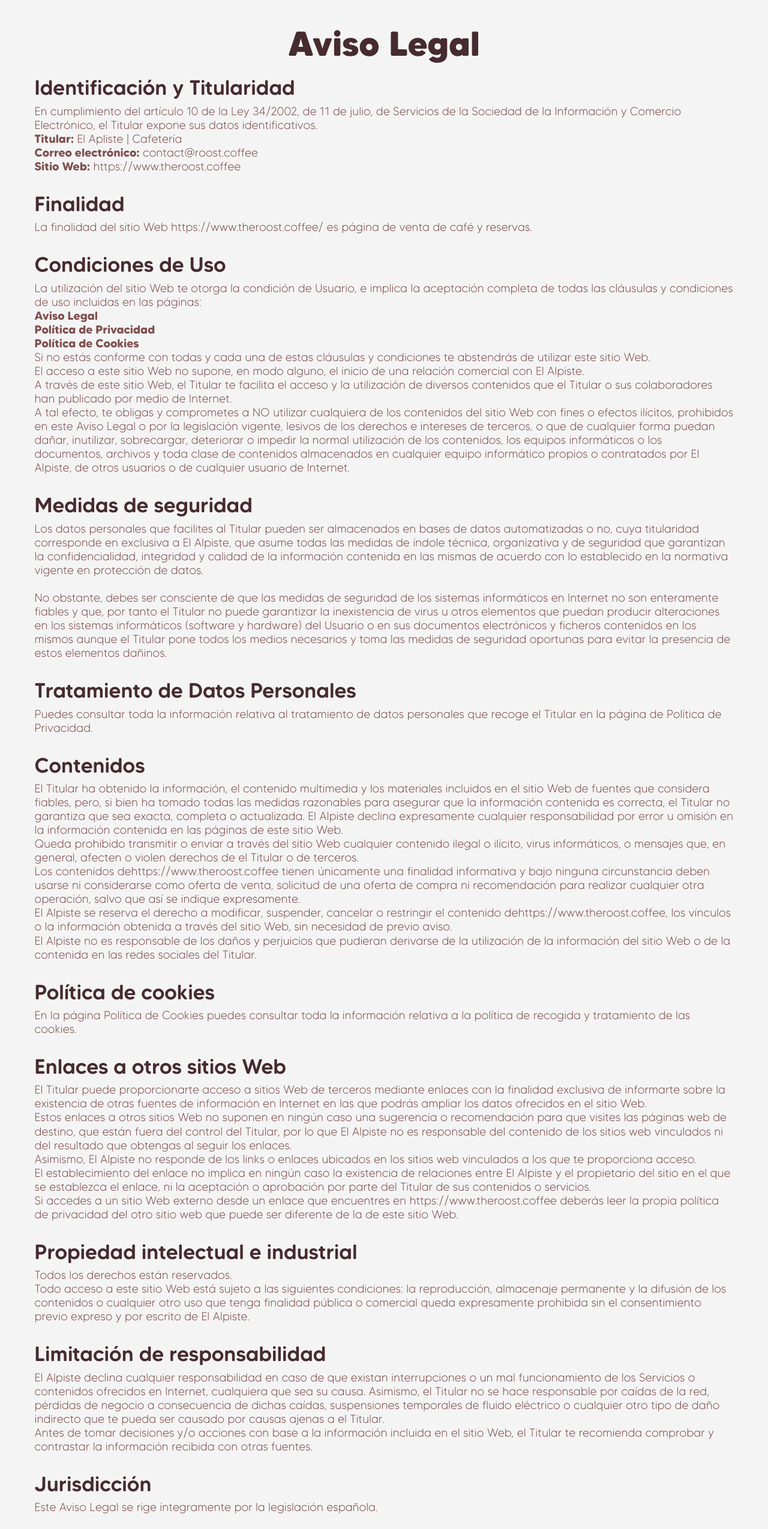
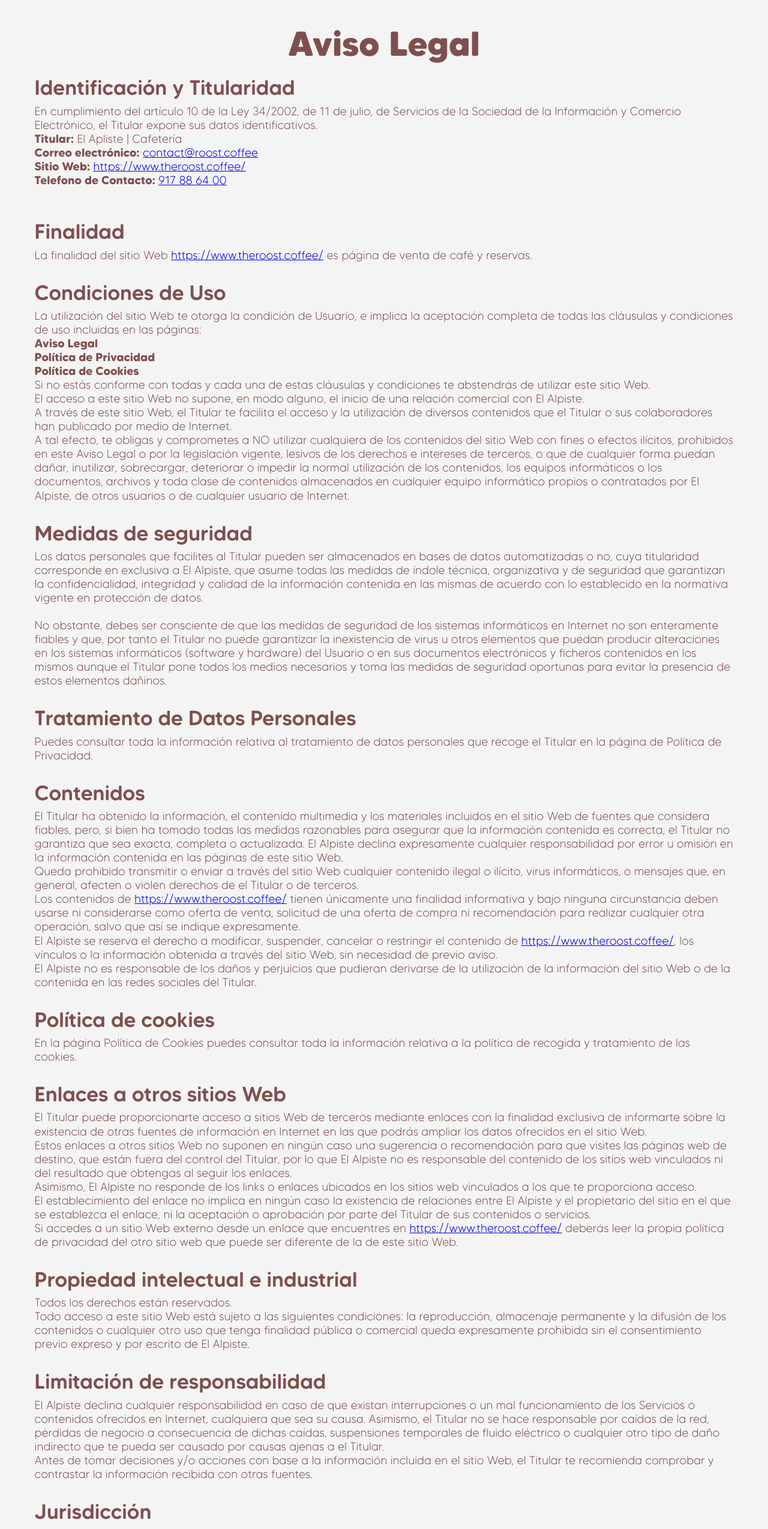
Before and after one commit to paolaski/The-Roost-Frontend, a React (Create React App) app: page /legal in a window 1280 px wide. Shown: the part 160-2709 px from the top of the page at 60% size. Built offline with nearby package versions, Linux system fonts and the light colour scheme.

Commit message:
Fixing Components and making it AMAZING✨

```diff
--- a/src/elements/Image/Image.tsx
+++ b/src/elements/Image/Image.tsx
@@ -11,6 +11,7 @@
 
 const Image: FC<ImageProps> = ({width, height, src, radius}) => {
 	let classImage: string = "c-image";
+
 	radius ? classImage += " c-image--border-radius" : classImage += "";
 
 		return(
--- /dev/null
+++ b/src/elements/Link/Link.tsx
@@ -0,0 +1,40 @@
+import React, {FC} from 'react';
+
+interface LinkProps{
+	hrefTo?: string | number;
+	description?: string;
+	refTo?: string;
+	color?: string;
+}
+
+const Link: FC<LinkProps> = ({hrefTo = "", description = "", refTo = "", color = "", children}) => {
+	let finalHref = "";
+	let linkClass = "link ";
+
+	if (typeof hrefTo == "number" && refTo === "tel"){
+		finalHref = "tel:" + hrefTo;
+	} else if (typeof hrefTo == "string" && refTo === "mailto"){
+		finalHref = "mailto:" + hrefTo;
+		if(description !== ""){
+			let descriptionFinal = "?Subject=" + description?.trim().replaceAll(" ","%20");
+			finalHref += descriptionFinal;
+		}
+	} else {
+		finalHref += hrefTo;
+	}
+
+	color === "black" 	? linkClass += " link--black" : "";
+	color === "brown" 	? linkClass += " link--brown" : "";
+	color === "green" 	? linkClass += " link--green" : "";
+
+	linkClass += color;
+
+	return (
+	<>
+		<a className={linkClass} data-testid="Link" href={finalHref}>
+			{children}
+		</a>
+	</>
+	);
+}
+export default Link;
--- a/src/elements/Text/Text.tsx
+++ b/src/elements/Text/Text.tsx
@@ -7,70 +7,38 @@
 	size?: string;
 }
 
-const Text: FC<TextProps> = ({alignment, textColor, backgroundColor, size, children}) => {
-	let textClass = "text-container__text ";
-	let textColorClass = "text-container__text";
-	let horizontalAlignClass = "text-container__text";
-	let textSizeClass = "text-container__text";
-	let backgroundColorClass = "text-container__text";
+const Text: FC<TextProps> = ({alignment = "", textColor = "", backgroundColor = "", size = "", children}) => {
+	let textClass 						= "text-container__text ";
+	let textColorClass 				= " text-container__text";
+	let horizontalAlignClass	= " text-container__text";
+	let textSizeClass					= " text-container__text";
+	let backgroundColorClass	= " text-container__text";
 
-	if(size === "xxl"){
-		textSizeClass += "--xxl ";
- } else if(size === "xl"){
-		textSizeClass += "--xl ";
-} else if (size === "lg"){
-		textSizeClass += "--lg ";
- }else if (size === "md"){
-		textSizeClass += "--md ";
- }else if (size === "sm"){
-		textSizeClass += "--sm ";
-	} else{
-		textSizeClass = " ";
- }
+	size === "xxl"	? textSizeClass += "--xxl "	: " ";
+	size === "xl"		? textSizeClass += "--xl " 	: " ";
+	size === "lg"		? textSizeClass += "--lg "	: " ";
+	size === "md"		? textSizeClass += "--md "	: " ";
+	size === "sm"		? textSizeClass += "--sm "	: " ";
 
-	if(textColor === "white"){
-		textColorClass += "--white ";
-	}else if(textColor === "brownDark"){
-		textColorClass += "--brown-dark ";
-	}else if(textColor === "brownLight"){
-		textColorClass += "--brown-light ";
-	}else if(textColor === "green"){
-		textColorClass += "--green ";
-	}else if(textColor === "greenDark"){
-		textColorClass += "--green-dark ";
-	}else if(textColor === "greenLight"){
-		textColorClass += "--green-light ";
-	}else if(textColor === "black"){
-		textColorClass += "--black ";
-	}else{
-		textColorClass = " ";
-	}
+	textColor === "white" 			? textColorClass += "--white " 					: " ";
+	textColor === "brownDark"		?	textColorClass += "--brown-dark " 		: " ";
+	textColor === "brownLight"	?	textColorClass += "--brown-light "		: " ";
+	textColor === "green"				? textColorClass += "--green "					: " ";
+	textColor === "greenDark"		? textColorClass += "--green-dark "			: " ";
+	textColor === "greenLight"	? textColorClass += "--green-light "		: " ";
+	textColor === "black"				? textColorClass += "--black "					: " ";
 
-	if(backgroundColor === "brownDark"){
-		backgroundColorClass += "--bg-brown-dark ";
-	}else if(backgroundColor === "brownLight"){
-		backgroundColorClass += "--bg-brown-light ";
-	}else if(backgroundColor === "green"){
-		backgroundColorClass += "--bg-green ";
-	}else if(backgroundColor === "greenDark"){
-		backgroundColorClass += "--bg-green-dark ";
-	}else if(backgroundColor === "greenLight"){
-		backgroundColorClass += "--bg-green-light ";
-	}else if(backgroundColor === "black"){
-		backgroundColorClass += "--bg-black ";
-	}else{
-		backgroundColorClass = " ";
-	}
+	backgroundColor === "white" 			? backgroundColorClass += "--bg-white " 				: " ";
+	backgroundColor === "brownDark"		?	backgroundColorClass += "--bg-brown-dark " 		: " ";
+	backgroundColor === "brownLight"	?	backgroundColorClass += "--bg-brown-light "		: " ";
+	backgroundColor === "green"				? backgroundColorClass += "--bg-green "					: " ";
+	backgroundColor === "greenDark"		? backgroundColorClass += "--bg-green-dark "		: " ";
+	backgroundColor === "greenLight"	? backgroundColorClass += "--bg-green-light "		: " ";
+	backgroundColor === "black"				? backgroundColorClass += "--bg-black "					: " ";
 
-	if (alignment === "centered"){
-		horizontalAlignClass += "--centered ";
-	}else if (alignment === "right"){
-		horizontalAlignClass += "--right ";
-	}else if (alignment === "justified"){
-		horizontalAlignClass += "--justified ";
-	}else{
-		horizontalAlignClass = " ";
-	}
+	alignment === "centered"		? horizontalAlignClass += "--centered "		: " ";
+	alignment === "right" 			? horizontalAlignClass += "--right "			: " ";
+	alignment === "justified"	  ? horizontalAlignClass += "--justified "	: " ";
 
 	textClass += textColorClass + textSizeClass + horizontalAlignClass + backgroundColorClass;
 
--- a/src/elements/Title/Title.tsx
+++ b/src/elements/Title/Title.tsx
@@ -8,50 +8,31 @@
 	shadow?: boolean;
 }
 
-const Title: FC<TitleProps> = ({size, color, centered, margin, shadow,children}) => {
- let titleClassSize = "title";
- let titleClassColor = "title";
- let titleClass = "title ";
+const Title: FC<TitleProps> = ({size = "", color = "", centered = false, margin = false, shadow = false, children}) => {
 
- if(size === "xxl"){
-		titleClassSize += "--xxl";
- } else if(size === "xl"){
-	titleClassSize += "--xl";
-} else if (size === "lg"){
-		titleClassSize += "--lg";
- }else if (size === "md"){
-		titleClassSize += "--md";
- }else if (size === "sm"){
-		titleClassSize += "--sm";
-	} else{
-		titleClassSize += "";
- }
+let titleClass = "title ";
+let titleClassSize = " title";
+let titleClassColor = " title";
 
- if(color === "brown"){
-	titleClassColor += "--brown";
- } else if (color === "green"){
-	titleClassColor += "--green";
- } else if (color === "white"){
-	titleClassColor += "--white";
- } else if (color === "black"){
-	titleClassColor += "--black";
- } else {
-	titleClassColor += "";
- }
+ size === "xxl"		? titleClassSize += "--xxl ": "";
+ size === "xl"		? titleClassSize += "--xl " : "";
+ size === "lg"		? titleClassSize += "--lg "	: "";
+ size === "md"		? titleClassSize += "--md "	: "";
+ size === "sm"		? titleClassSize += "--sm "	: "";
 
- if(centered){
-	titleClass += "title--centered ";
- }
+ color === "white" 			? titleClassColor += "--white " 				: "";
+ color === "brownDark"	?	titleClassColor += "--brown-dark " 		: "";
+ color === "brownLight"	?	titleClassColor += "--brown-light "		: "";
+ color === "green"			? titleClassColor += "--green "					: "";
+ color === "greenDark"	? titleClassColor += "--green-dark "		: "";
+ color === "greenLight"	? titleClassColor += "--green-light "		: "";
+ color === "black"			? titleClassColor += "--black "					: "";
 
- if(margin){
-	titleClass += "title--margin ";
- }
+ centered === true	? titleClass += "title--centered "	: "";
+ margin		=== true	? titleClass += "title--margin " 		: "";
+ shadow		=== true	? titleClass += "title--shadow " 		: "";
 
- if(shadow){
-	titleClass += "title--shadow ";
- }
-
-titleClass += titleClassSize + " " + titleClassColor;
+ titleClass += titleClassSize + " " + titleClassColor;
 
 return (
 	<>
--- a/src/view/Home/Home.tsx
+++ b/src/view/Home/Home.tsx
@@ -18,7 +18,7 @@
 	return (
   <>
 		<div>
-		<Parallax bgImage="./img/fondo_medio.png" strength={500} className="c-image__parallax" bgStyle={{ "background-position": "bottom"}}>
+		<Parallax bgImage="./img/fondo_medio.png" strength={300} className="c-image__parallax" bgStyle={{ "background-position": "bottom"}}>
 						<div className="c-image__parallax__content">
 							<img src="./img/logo-white.svg" width="200px"/>
 							<Title size="xxl" color="white" margin centered shadow>{title}</Title>
--- a/src/view/Legal/Legal.tsx
+++ b/src/view/Legal/Legal.tsx
@@ -1,22 +1,26 @@
 import React from 'react';
 import Title from '../../elements/Title/Title';
 import Text from '../../elements/Text/Text'
+import Link from '../../elements/Link/Link';
 
 
-const Legal = () => (
+const Legal = () => {
+return (
   <div data-testid="Legal">
-	 <Text >
-	 <Title size="xl" color='brown' centered margin>Aviso Legal</Title>
-	 <Title size="sm" color='brown' margin>Identificación y Titularidad</Title>
+	 <Text>
+	 <Title size="xl" color='brownDark' centered margin>Aviso Legal</Title>
+	 <Title size="sm" color='brownDark' margin>Identificación y Titularidad</Title>
 		En cumplimiento del artículo 10 de la Ley 34/2002, de 11 de julio, de Servicios de la Sociedad de la Información y Comercio Electrónico, el Titular expone sus datos identificativos.<br />
 				<strong>Titular:</strong> El Apliste | Cafetería <br />
-				<strong>Correo electrónico:</strong> contact@roost.coffee <br />
-				<strong>Sitio Web:</strong> https://www.theroost.coffee <br /><br />
+				<strong>Correo electrónico:</strong> <Link hrefTo="contact@roost.coffee" refTo="mailto" description="Contacto Condiciones Legales The Roost">contact@roost.coffee</Link> <br />
+				<strong>Sitio Web:</strong> <Link hrefTo="https://www.theroost.coffee/">https://www.theroost.coffee/</Link> <br />
+				<strong>Telefono de Contacto: </strong><Link hrefTo="917886400" refTo="tel">917 88 64 00</Link> <br />
+				<br /><br />
 
-		<Title size="sm" color='brown' margin>Finalidad</Title>
-		La finalidad del sitio Web https://www.theroost.coffee/ es página de venta de café y reservas.<br /><br />
+		<Title size="sm" color='brownDark' margin>Finalidad</Title>
+		La finalidad del sitio Web <Link hrefTo="https://www.theroost.coffee/">https://www.theroost.coffee/</Link> es página de venta de café y reservas.<br /><br />
 
-		<Title size="sm" color='brown' margin>Condiciones de Uso</Title>
+		<Title size="sm" color='brownDark' margin>Condiciones de Uso</Title>
 		La utilización del sitio Web te otorga la condición de Usuario, e implica la aceptación completa de todas las cláusulas y condiciones de uso incluidas en las páginas:<br />
 		<strong>Aviso Legal</strong><br />
 		<strong>Política de Privacidad</strong><br />
@@ -29,47 +33,48 @@
 		los equipos informáticos o los documentos, archivos y toda clase de contenidos almacenados en cualquier equipo informático propios o contratados por El Alpiste, de otros usuarios o de cualquier usuario de Internet.<br />
 		<br />
 
-		<Title size="sm" color='brown' margin>Medidas de seguridad</Title>
+		<Title size="sm" color='brownDark' margin>Medidas de seguridad</Title>
 		Los datos personales que facilites al Titular pueden ser almacenados en bases de datos automatizadas o no,
 		cuya titularidad corresponde en exclusiva a El Alpiste, que asume todas las medidas de índole técnica, organizativa y de seguridad que garantizan la confidencialidad, integridad y calidad de la información contenida en las mismas de acuerdo con lo establecido en la normativa vigente en protección de datos.<br /><br />
 		No obstante, debes ser consciente de que las medidas de seguridad de los sistemas informáticos en Internet no son enteramente fiables y que, por tanto el Titular no puede garantizar la inexistencia de virus u
 		otros elementos que puedan producir alteraciones en los sistemas informáticos (software y hardware) del Usuario o en sus documentos electrónicos y ficheros contenidos en los mismos aunque el Titular pone todos los medios necesarios y toma las medidas de seguridad oportunas para evitar la presencia de estos elementos dañinos.<br /><br />
 
-		<Title size="sm" color='brown' margin>Tratamiento de Datos Personales</Title>
+		<Title size="sm" color='brownDark' margin>Tratamiento de Datos Personales</Title>
 		Puedes consultar toda la información relativa al tratamiento de datos personales que recoge el Titular en la página de Política de Privacidad.<br /><br />
 
-		<Title size="sm" color='brown' margin>Contenidos</Title>
+		<Title size="sm" color='brownDark' margin>Contenidos</Title>
 		El Titular ha obtenido la información, el contenido multimedia y los materiales incluidos en el sitio Web de fuentes que considera fiables, pero, si bien ha tomado todas las medidas razonables para asegurar que la información contenida es correcta, el Titular no garantiza que sea exacta, completa o actualizada. El Alpiste declina expresamente cualquier responsabilidad por error u omisión en la información contenida en las páginas de este sitio Web.<br />
 		Queda prohibido transmitir o enviar a través del sitio Web cualquier contenido ilegal o ilícito, virus informáticos, o mensajes que, en general, afecten o violen derechos de el Titular o de terceros.<br />
-		Los contenidos dehttps://www.theroost.coffee tienen únicamente una finalidad informativa y bajo ninguna circunstancia deben usarse ni considerarse como oferta de venta, solicitud de una oferta de compra ni recomendación para realizar cualquier otra operación, salvo que así se indique expresamente.<br />
-		El Alpiste se reserva el derecho a modificar, suspender, cancelar o restringir el contenido dehttps://www.theroost.coffee, los vínculos o la información obtenida a través del sitio Web, sin necesidad de previo aviso.<br />
+		Los contenidos de <Link hrefTo="https://www.theroost.coffee/">https://www.theroost.coffee/</Link> tienen únicamente una finalidad informativa y bajo ninguna circunstancia deben usarse ni considerarse como oferta de venta, solicitud de una oferta de compra ni recomendación para realizar cualquier otra operación, salvo que así se indique expresamente.<br />
+		El Alpiste se reserva el derecho a modificar, suspender, cancelar o restringir el contenido de <Link hrefTo="https://www.theroost.coffee/">https://www.theroost.coffee/</Link>, los vínculos o la información obtenida a través del sitio Web, sin necesidad de previo aviso.<br />
 		El Alpiste no es responsable de los daños y perjuicios que pudieran derivarse de la utilización de la información del sitio Web o de la contenida en las redes sociales del Titular.<br /><br />
 
-		<Title size="sm" color='brown' margin>Política de cookies</Title>
+		<Title size="sm" color='brownDark' margin>Política de cookies</Title>
 		En la página Política de Cookies puedes consultar toda la información relativa a la política de recogida y tratamiento de las cookies.<br /><br />
 
-		<Title size="sm" color='brown' margin>Enlaces a otros sitios Web</Title>
+		<Title size="sm" color='brownDark' margin>Enlaces a otros sitios Web</Title>
 		El Titular puede proporcionarte acceso a sitios Web de terceros mediante enlaces con la finalidad exclusiva de informarte sobre la existencia de otras fuentes de información en Internet en las que podrás ampliar los datos ofrecidos en el sitio Web.<br />
 		Estos enlaces a otros sitios Web no suponen en ningún caso una sugerencia o recomendación para que visites las páginas web de destino, que están fuera del control del Titular, por lo que El Alpiste no es responsable del contenido de los sitios web vinculados ni del resultado que obtengas al seguir los enlaces.<br />
 		Asimismo, El Alpiste no responde de los links o enlaces ubicados en los sitios web vinculados a los que te proporciona acceso.<br />
 		El establecimiento del enlace no implica en ningún caso la existencia de relaciones entre El Alpiste y el propietario del sitio en el que se establezca el enlace, ni la aceptación o aprobación por parte del Titular de sus contenidos o servicios.<br />
-		Si accedes a un sitio Web externo desde un enlace que encuentres en https://www.theroost.coffee deberás leer la propia política de privacidad del otro sitio web que puede ser diferente de la de este sitio Web.<br /><br />
+		Si accedes a un sitio Web externo desde un enlace que encuentres en <Link hrefTo="https://www.theroost.coffee/">https://www.theroost.coffee/</Link> deberás leer la propia política de privacidad del otro sitio web que puede ser diferente de la de este sitio Web.<br /><br />
 
-		<Title size="sm" color='brown' margin>Propiedad intelectual e industrial</Title>
+		<Title size="sm" color='brownDark' margin>Propiedad intelectual e industrial</Title>
 		Todos los derechos están reservados.<br />
 		Todo acceso a este sitio Web está sujeto a las siguientes condiciones: la reproducción, almacenaje permanente y la difusión de los contenidos o cualquier otro uso que tenga finalidad pública o comercial queda expresamente prohibida sin el consentimiento previo expreso y por escrito de El Alpiste.<br /><br />
 
-		<Title size="sm" color='brown' margin>Limitación de responsabilidad</Title>
+		<Title size="sm" color='brownDark' margin>Limitación de responsabilidad</Title>
 		El Alpiste declina cualquier responsabilidad en caso de que existan interrupciones o un mal funcionamiento de los Servicios o contenidos ofrecidos en Internet, cualquiera que sea su causa. Asimismo, el Titular no se hace responsable por caídas de la red, pérdidas de negocio a consecuencia de dichas caídas, suspensiones temporales de fluido eléctrico o cualquier otro tipo de daño indirecto que te pueda ser causado por causas ajenas a el Titular.<br />
 		Antes de tomar decisiones y/o acciones con base a la información incluida en el sitio Web, el Titular te recomienda comprobar y contrastar la información recibida con otras fuentes.<br /><br />
 
-		<Title size="sm" color='brown' margin>Jurisdicción</Title>
+		<Title size="sm" color='brownDark' margin>Jurisdicción</Title>
 		Este Aviso Legal se rige íntegramente por la legislación española.<br /><br />
 
-		<Title size="sm" color='brown' margin>Contacto</Title>
-		En caso de que tengas cualquier duda acerca de estas Condiciones legales o quieras realizar cualquier comentario sobre este sitio Web, puedes enviar un mensaje de correo electrónico a la dirección contact@roost.coffee.<br />
+		<Title size="sm" color='brownDark' margin>Contacto</Title>
+		En caso de que tengas cualquier duda acerca de estas Condiciones legales o quieras realizar cualquier comentario sobre este sitio Web, puedes enviar un mensaje de correo electrónico a la dirección <Link hrefTo="contact@roost.coffee" refTo="mailto" description="Contacto Condiciones Legales The Roost">contact@roost.coffee</Link>.<br />
 	</Text>
   </div>
 );
+}
 
 export default Legal;
```
Also changed, not shown: src/elements/Link/Link.lazy.tsx (added, +11 -0 lines), 2 other files (tests, documents, lock files or other folders).
